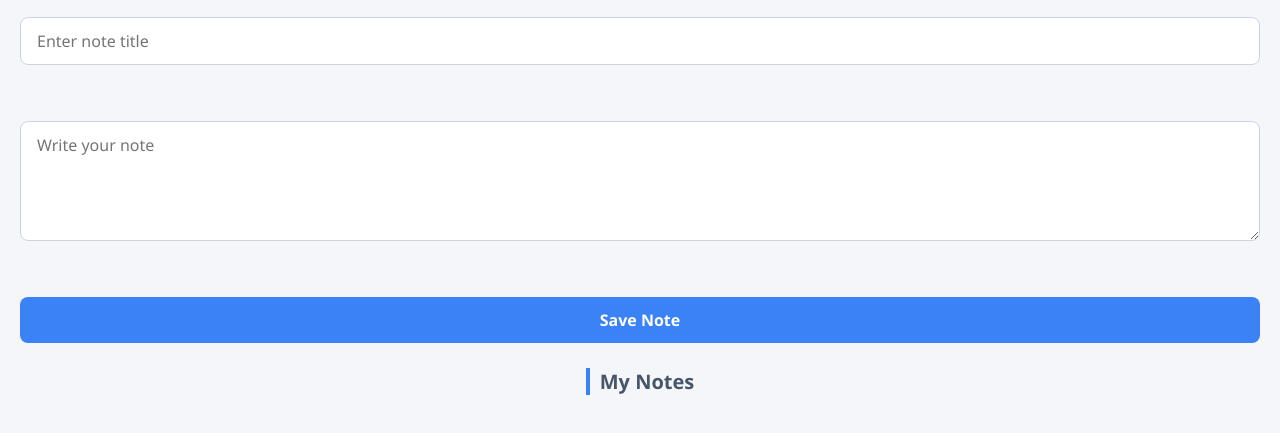
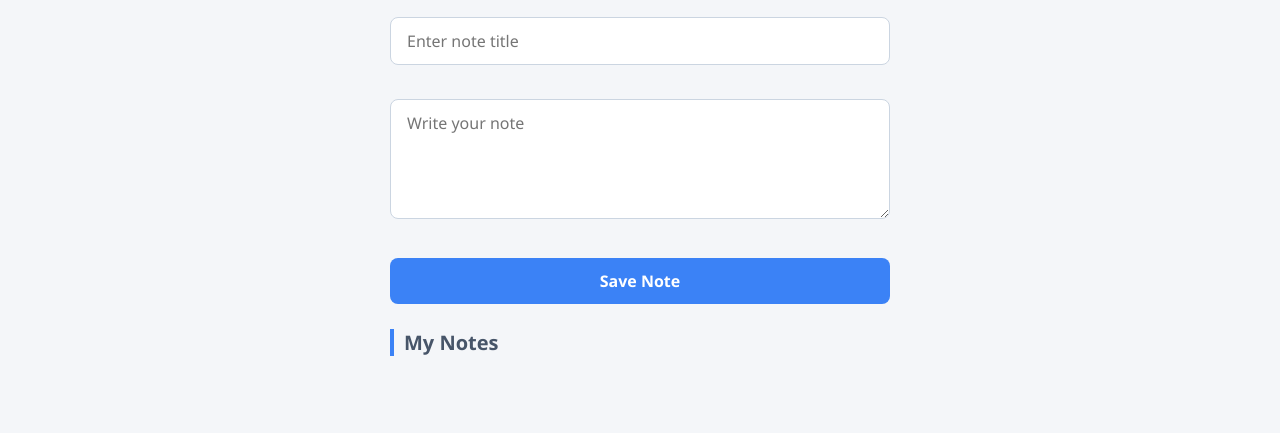
Before and after one commit to Eline221234/Student-Note-App-, a plain HTML site: page index.html in a window 1280 px wide. Shown: the part 61-494 px from the top of the page. Drawn offline with Linux system fonts and the light colour scheme.

Commit message:
Update index.html

```diff
--- a/index.html
+++ b/index.html
@@ -2,27 +2,25 @@
 <html>
 <head>
     <title>Student Notes App</title>
-    <link rel="stylesheet" href="style.css">
+    <link rel="stylesheet" href="Style.css">
 </head>
 <body>
 
+    <div class="container">
         <h1>Student Notes App</h1>
 
         <input id="title" type="text" placeholder="Enter note title">
-
         <br><br>
 
         <textarea id="content" placeholder="Write your note"></textarea>
-
         <br><br>
 
         <button id="saveBtn">Save Note</button>
 
         <h2>My Notes</h2>
-
         <div id="notesContainer"></div>
+    </div>
 
     <script src="script.js"></script>
-
 </body>
 </html>
```
Lines whose indentation alone changed are shown as unchanged.
